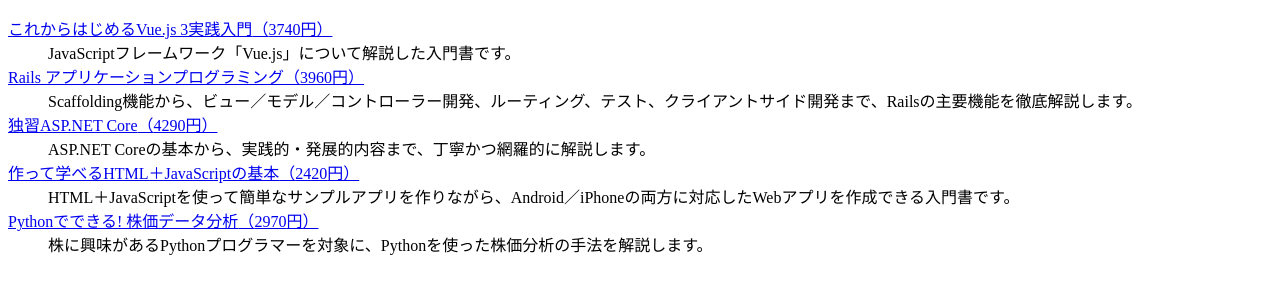
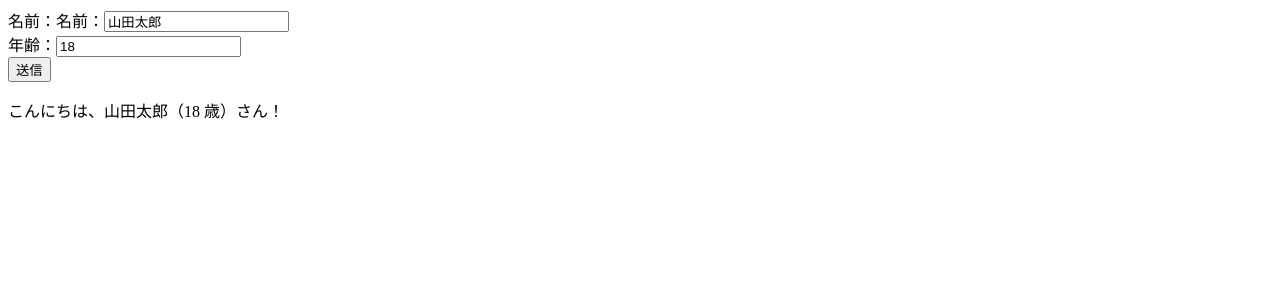
Before and after one commit to STHEXA/practical-introduction-react, a React (Vite) app in the folder samples/my-react/: page / in a window 1280 px wide. Shown: the top 300 px of the page. Built offline with nearby package versions, Linux system fonts and the light colour scheme.

Commit message:
useIdを使用する形式に変更

```diff
--- a/samples/my-react/src/chap04/StateForm.jsx
+++ b/samples/my-react/src/chap04/StateForm.jsx
@@ -1,16 +1,16 @@
-import { useId, useState } from 'react';
+import { useId, useState } from "react";
 
 export default function StateForm() {
   const id = useId();
   const [form, setForm] = useState({
-    name: '山田太郎',
-    age: 18
+    name: "山田太郎",
+    age: 18,
   });
 
-  const handleForm = e => {
+  const handleForm = (e) => {
     setForm({
       ...form,
-      [e.target.name]: e.target.value
+      [e.target.name]: e.target.value,
     });
 
     // setForm({
@@ -28,25 +28,38 @@
     <form>
       <div>
         <label htmlFor="name">名前：</label>
-        <input id="name" name="name" type="text"
-          onChange={handleForm} value={form.name} />
-        {/* <label htmlFor={`${id}-name`}>名前：</label>
-        <input id={`${id}-name`} name="name" type="text"
+        {/* <input id="name" name="name" type="text"
           onChange={handleForm} value={form.name} /> */}
+        <label htmlFor={`${id}-name`}>名前：</label>
+        <input
+          id={`${id}-name`}
+          name="name"
+          type="text"
+          onChange={handleForm}
+          value={form.name}
+        />
       </div>
       <div>
-        <label htmlFor="age">年齢：</label>
+        {/* <label htmlFor="age">年齢：</label>
         <input id="age" name="age" type="number"
-          onChange={handleForm} value={form.age} />
-        {/* <label htmlFor={`${id}-age`}>年齢：</label>
-        <input id={`${id}-age`} name="age" type="number"
           onChange={handleForm} value={form.age} /> */}
+        <label htmlFor={`${id}-age`}>年齢：</label>
+        <input
+          id={`${id}-age`}
+          name="age"
+          type="number"
+          onChange={handleForm}
+          value={form.age}
+        />
       </div>
       <div>
         <button type="button" onClick={show}>
-          送信</button>
+          送信
+        </button>
       </div>
-      <p>こんにちは、{form.name}（{form.age} 歳）さん！</p>
+      <p>
+        こんにちは、{form.name}（{form.age} 歳）さん！
+      </p>
     </form>
   );
 }
--- a/samples/my-react/src/main.jsx
+++ b/samples/my-react/src/main.jsx
@@ -337,7 +337,7 @@
 
 // root.render(<StateBasic init={0} />);
 
-root.render(<ForList src={books} />);
+// root.render(<ForList src={books} />);
 
 // root.render(
 //   <ForNest src={books} />
@@ -471,9 +471,7 @@
 // #endregion
 
 // #region ■■chap04■■
-// root.render(
-//   <StateForm />
-// );
+root.render(<StateForm />);
 
 // root.render(
 //   <StateFormUC />
```
